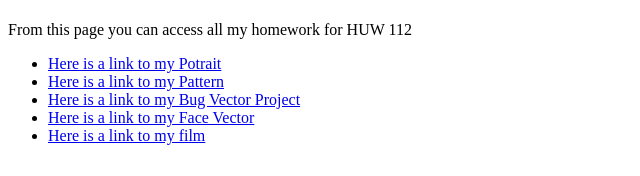
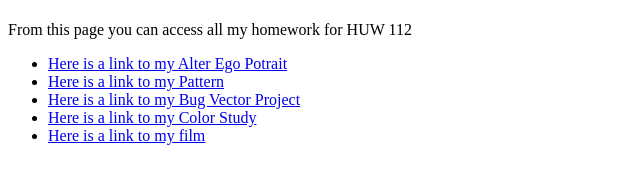
Before and after one commit to RoseljovinAspillaga/roseljovinaspillaga1, a plain HTML site: page index.html in a window 1280 px wide. Shown: the part 513-689 px from the top of the page, without its empty margins (0-640 px from the left). Drawn offline with Linux system fonts and the light colour scheme.

Commit message:
Update index.html

```diff
--- a/index.html
+++ b/index.html
@@ -6,10 +6,10 @@
   <h1>This is my Intro to New Media page.</h1>
     <p>From this page you can access all my homework for HUW 112</p>
     <ul>
-      <li><a href="portrait project.jpg">Here is a link to my Potrait</a></li>
+      <li><a href="portrait project.jpg">Here is a link to my Alter Ego Potrait</a></li>
       <li><a href="pattern project.pdf">Here is a link to my Pattern</a></li>
       <li><a href="bug project.pdf">Here is a link to my Bug Vector Project</a></li>
-      <li><a href="vector face project.pdf">Here is a link to my Face Vector</a></li>
+      <li><a href="vector face project.pdf">Here is a link to my Color Study</a></li>
       <li><a href="film.html">Here is a link to my film</a></li>
       </body>
 </html>
```
